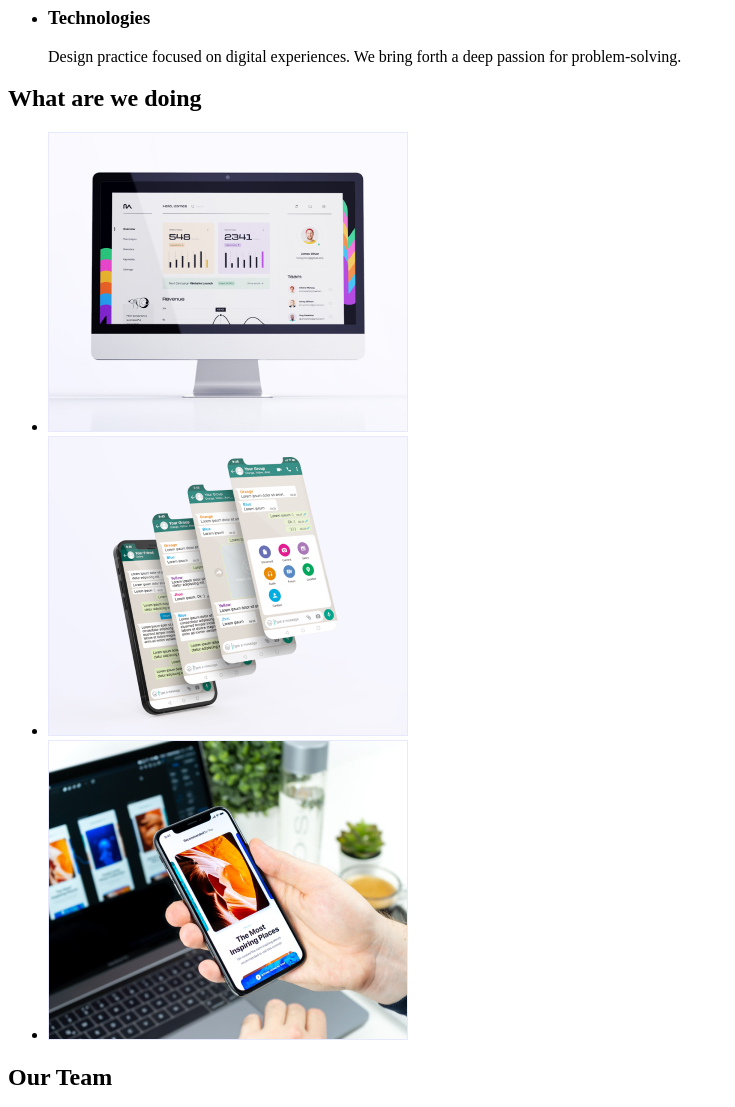
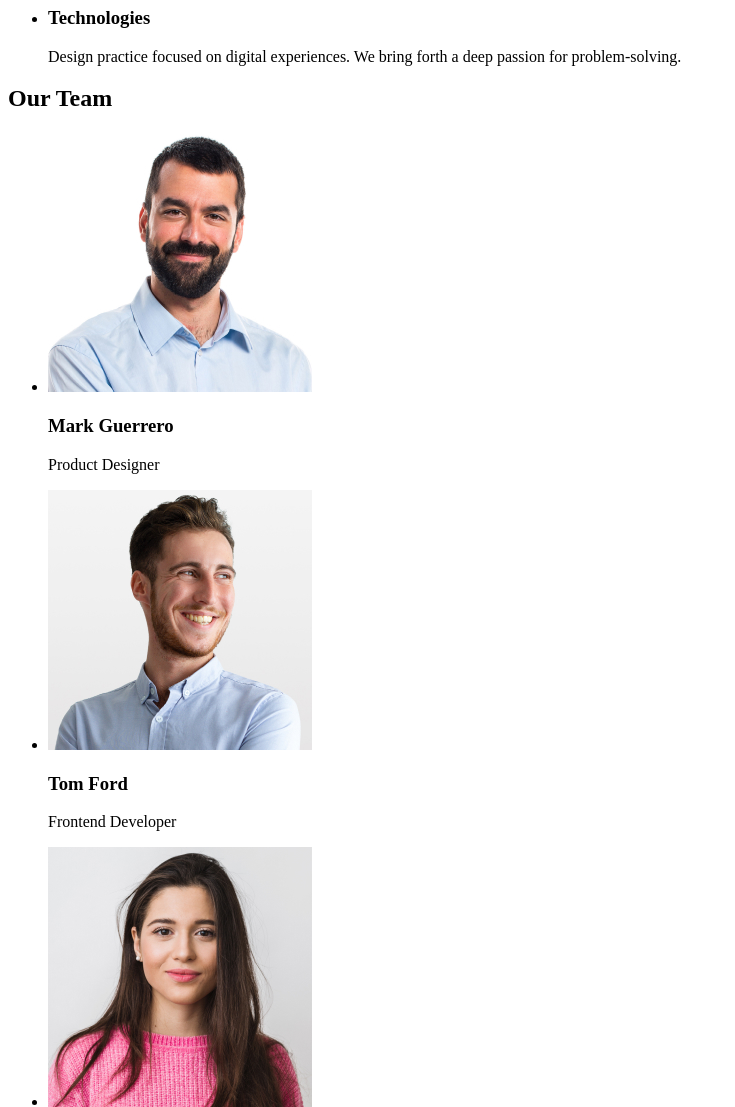
Before and after one commit to JamesMukhametshyn/wed-studio, a plain HTML site: page index.html in a window 1280 px wide. Shown: the part 480-1587 px from the top of the page, without its empty margins (0-735 px from the left). Drawn offline with Linux system fonts and the light colour scheme.

Commit message:
Update index.html

```diff
--- a/index.html
+++ b/index.html
@@ -58,14 +58,6 @@
             </ul>
         </section>
         <section>
-            <h2>What are we doing</h2>
-            <ul>
-                <li><img src="./images/design.jpg" alt="Design" width="360" height="300" /></li>
-                <li><img src="./images/appdesign.jpg" alt="Appdesine" width="360" height="300" /></li>
-                <li><img src="./images/testing.jpg" alt="Testing" width="360" height="300" /></li>
-            </ul>
-        </section>
-        <section>
             <h2>Our Team</h2>
             <ul>
                 <li><img src="./images/Mark.jpg" alt="Mark Guerrero" width="264" height="260" />
```
